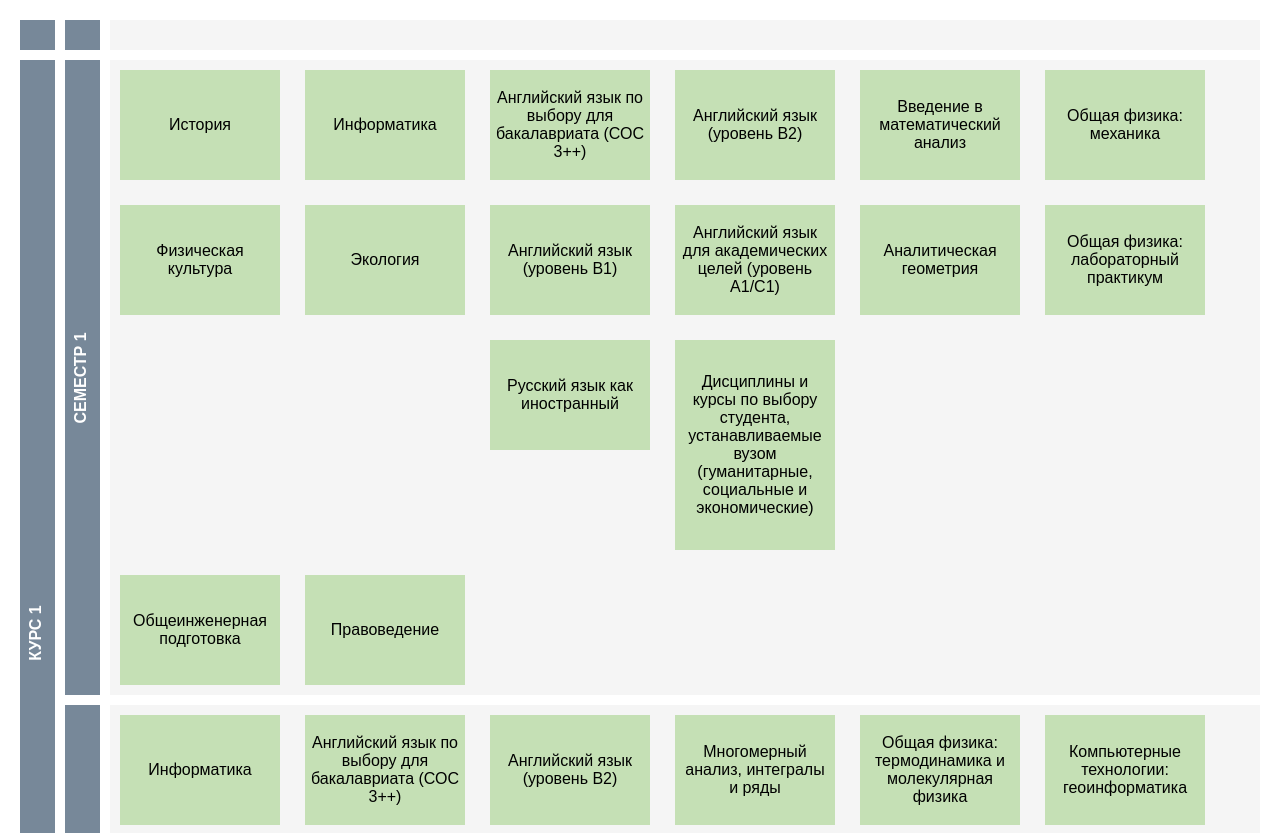
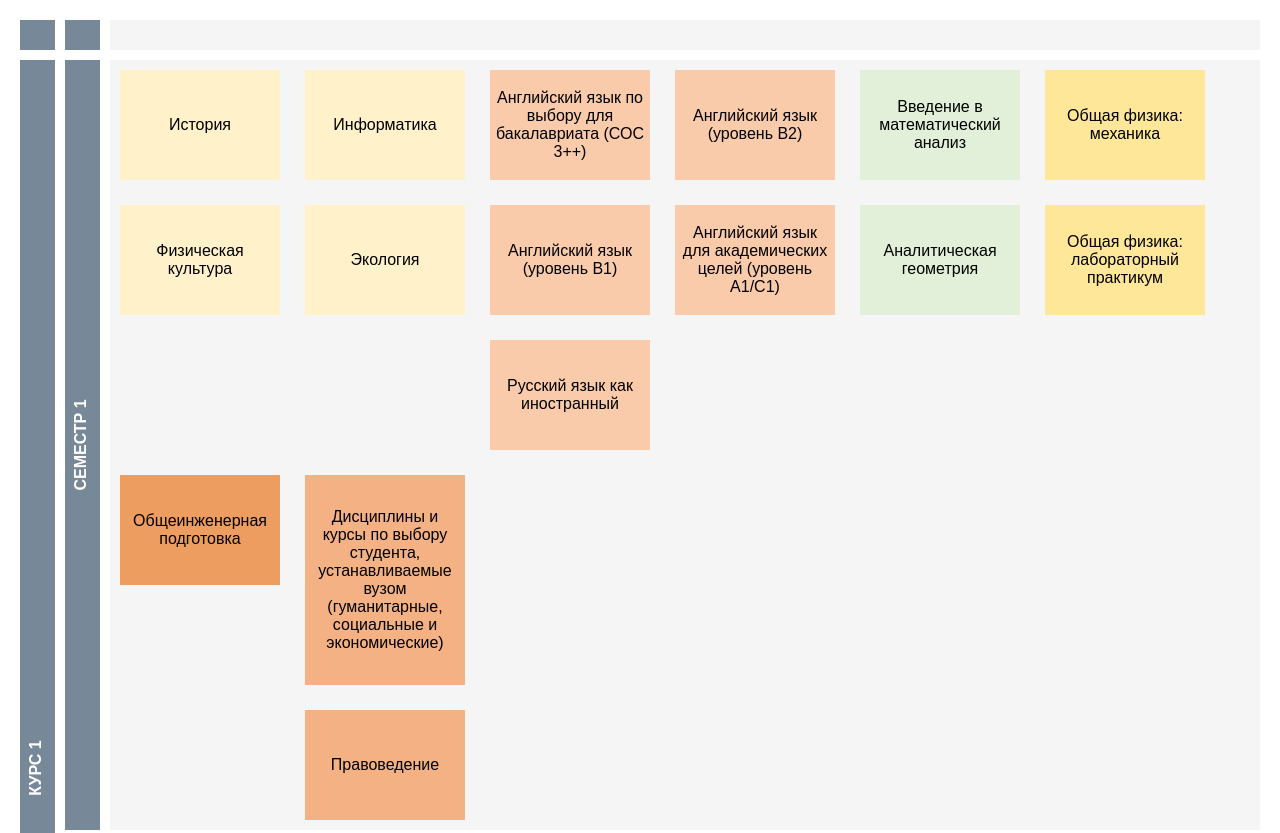
Before and after one commit to strateg-mipt/study_plan_test, a website built with Parcel: page src/index.html in a window 1280 px wide. Shown: the top 833 px of the page. Built offline with nearby package versions, Linux system fonts and the light colour scheme.

Commit message:
Fixed object creation + added ColorMap

```diff
--- a/src/css/styles.css
+++ b/src/css/styles.css
@@ -13,9 +13,21 @@
     display:none !important;
 }
 
-.bg-lightCyan {background-color: rgb(213,220,230);}
-.bg-lightRed {background-color: rgb(249,203,170);}
-.bg-lightGreen {background-color: rgb(197,224,181);}
+.bg-stdLightYellow {background-color: rgb(255,241,202);}
+.bg-stdBrightYellow {background-color: rgb(254,231,153);}
+.bg-stdDarkYellow {background-color: rgb(254,217,102);}
+.bg-stdLightRed {background-color: rgb(249,203,170);}
+.bg-stdDarkRed {background-color: rgb(244,177,132);}
+.bg-stdLightPink {background-color: rgb(247,240,232);}
+.bg-stdBrightPink {background-color: rgb(252,230,216);}
+.bg-stdDarkPink {background-color: rgb(236,207,191);}
+.bg-stdBrightOrange {background-color: rgb(237,157,96);}
+.bg-stdLightGreen {background-color: rgb(226,240,217);}
+.bg-stdBrightGreen {background-color: rgb(197,224,181);}
+.bg-stdLightGray {background-color: rgb(213,220,230);}
+.bg-lightCyan {background-color:lightcyan;}
+.bg-lightRed {background-color:lightcoral;}
+.bg-lightGreen {background-color: lightgreen;}
 
 .container {
     /* width:90%; */
--- a/src/js/data_process.js
+++ b/src/js/data_process.js
@@ -22,13 +22,26 @@ class PlanContainer {
         (item) => (item["Учебный план.Код"] == this.childId)&&(item["Вид цикла"] == "Факультетский")
       );
 
-      this.addDisciplines(disciplineArray,this.getFacultyHash());
+      this.addDisciplines(disciplineArray,this.getHashbyName("Факультетские дисциплины"));
       disciplineArray = jsonData.filter(
         (item) => (item["Учебный план.Код"] == this.childId)&&(item["Вид цикла"] !== "Факультетский")
       );
 
-      this.addDisciplines(disciplineArray,"005");
+      this.addDisciplines(disciplineArray,"005"); //Standard hash for base disciplines
     } //
+
+    //Clear alternatives
+    this.groups.add("Иностранные языки"); //Add forein languages group to simplify plans
+
+    this.subjects.filter(item => item.alternative).forEach(item => {
+        if(!this.groups.has(item.parentName)){
+            let newparentId = item.parentId.split(".").slice(0, -1).join(".")
+            item.parentName = this.getNamebyHash(newparentId)
+            item.parentId = newparentId
+        } else {
+            item.alterGroup = "ag_" + item.alterGroup //If alter group coincide with parentName add prefix
+        }
+    })
   }
 
   addDisciplines(jsonArray,prefixId){
@@ -43,8 +56,11 @@ class PlanContainer {
     });
   }
 
-  getFacultyHash(){
-    return this.subjects.find(item => item.parentName=="Факультетские дисциплины").parentId //Probable error
+  getHashbyName(groupName){
+    return this.subjects.find(item => item.parentName==groupName).parentId //Probable error
+  }
+  getNamebyHash(hash){
+    return this.subjects.find(item => item.parentId==hash).parentName //Probable error
   }
 }
 
@@ -91,14 +107,14 @@ class Discipline {
     this.season = jsonObj["Семестр.Вид семестра"];
     this.examType = jsonObj["Вид контрольных испытаний"];
 
-    if(jsonObj.hasOwnProperty("Учебный план.Базовая дисциплина")){
+    if(jsonObj.hasOwnProperty("Учебный план.Базовая дисциплина")&&this.parentName==""){
         this.parentName = jsonObj["Вид цикла"]=="Факультетский" ? "Факультетские дисциплины" : "Базовые дисциплины";
     }
 
     if (this.alternative) {
       this.alterGroup = jsonObj["Родитель"];
-      this.parentId = this.parentId.split(".").slice(0, -1).join(".");
-      this.parentName = "";
+    //   this.parentId = this.parentId.split(".").slice(0, -1).join(".");
+    //   this.parentName = "";
     }
 
     this.color = "lightGreen";
@@ -108,8 +124,8 @@ class Discipline {
   }
 
   addParentHash(newParentId){
-    this.parentId = [newParentId,this.parentId].join(".");
-    this.id = [newParentId,this.id].join(".");
+    this.parentId = [newParentId,this.parentId].filter(Boolean).join(".");
+    this.id = [newParentId,this.id].filter(Boolean).join(".");
   }
 
   get group() {
--- a/src/js/utils.js
+++ b/src/js/utils.js
@@ -49,3 +49,30 @@ export function row(content,classNames = []){
     </div>
     `
 }
+
+export function colorMapBuilder(keyList){
+    const colorNames = [
+        "stdLightYellow",
+        "stdLightRed",
+        "stdLightGreen",
+        "stdBrightYellow",
+        "stdDarkPink",
+        "stdBrightOrange",
+        "stdBrightGreen",
+        "stdDarkYellow",
+        "stdDarkRed",
+        "stdLightPink",
+        "stdBrightPink",
+    "stdLightGray",
+    "lightCyan",
+    "lightRed",
+    "lightGreen" ];
+
+    var colorMap = new Map();
+
+    keyList.forEach((key,index) => {
+        colorMap.set(key,colorNames[index]);
+    });
+
+    return colorMap;
+}
--- a/src/main.js
+++ b/src/main.js
@@ -1,4 +1,4 @@
-import {row,cell,card,cardGrid} from "./js/utils"
+import {colorMapBuilder,cell,card,cardGrid} from "./js/utils"
 import plan from "./js/data_process"
 //import data from "./js/data.json"
 const data = plan.subjects //require("./js/data.json")
@@ -11,6 +11,7 @@ const $plan = document.querySelector("#plan")
 const terms = [... new Set(data.map(item => item.term))].sort((a,b) => a - b)  //Select terms array from data
 const groups = [... new Set(data.map(item => item.group))]                     //Select groups aaray from data
 const resultData = Object.fromEntries(terms.map(term => [term,{}]))
+const colorMap = colorMapBuilder(groups)
 
 // Reshape data with subject in term/group matrix
 data.forEach(item => {
@@ -34,14 +35,14 @@ terms.map(term_item => {
     groups.map(group_item => {
         let cards = resultData[term_item][group_item]
         if(cards){
-            let cardsHTML = cards.map(card_item => card(card_item.subject,"bg-"+card_item.color)).join("\n")
+            let cardsHTML = cards.map(card_item => card(card_item.subject,"bg-"+colorMap.get(group_item))).join("\n")
             return cell(cardsHTML,["cell-full","cell-md",cards.length>3 ? "cell-double" : ""])
         } else {
             return cell("",["cell-full","cell-md","d-none"])
         }
     }).join("\n")
 
-    return (term_item % 2 ? cell("<p>Курс "+ term_item +"</p>" ,["term-col","year-col", "fg-white"]) : "") + "\n"
+    return (term_item % 2 ? cell("<p>Курс "+ Math.ceil(term_item/2) +"</p>" ,["term-col","year-col", "fg-white"]) : "") + "\n"
          + cell("<p>Семестр "+ term_item +"</p>" ,["term-col", "fg-white"]) + "\n" + cardGrid(groupsHTML)
 }).join("\n")
 
```
